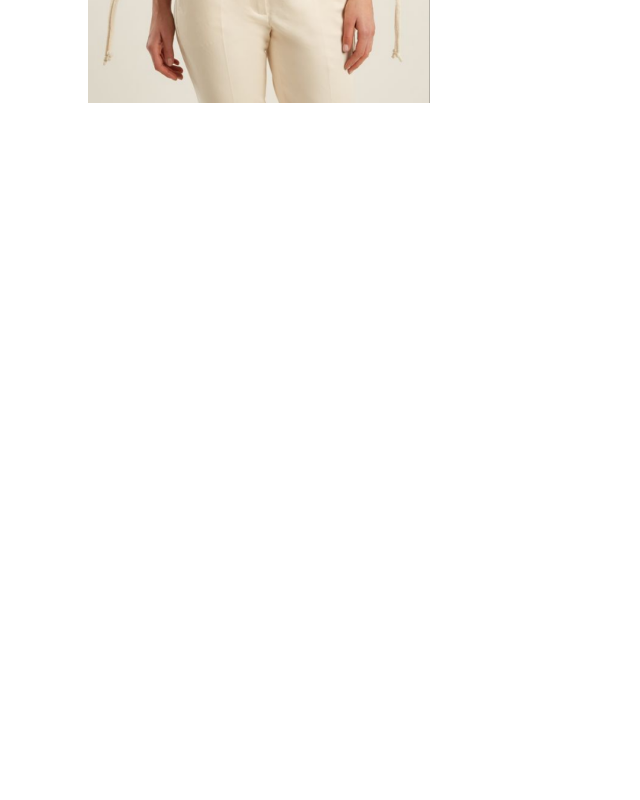
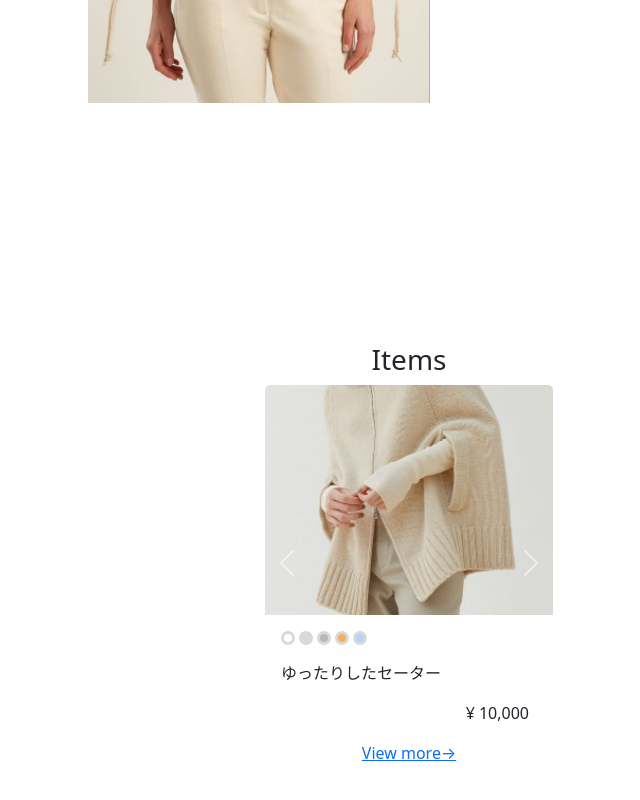
Before and after one commit to Alvil/only_sweater, a Next.js app: page / in a window 1280 px wide. Shown: the part 1192-1992 px from the top of the page, without its empty margins (231-871 px from the left). Before the commit the page ends 1535 px from the top, so only its background shows below. Built offline with nearby package versions, Linux system fonts and the light colour scheme.

Commit message:
initialize items section

```diff
--- /dev/null
+++ b/src/components/atoms/ColorPallete.tsx
@@ -0,0 +1,20 @@
+import React, { FC } from "react";
+
+interface Props {
+  borderColor: string;
+  fill: string;
+  className?: string;
+}
+
+export const ColorPallete: FC<Props> = ({ borderColor, fill, className }) => {
+  const style = {
+    width: "14px",
+    height: "14px",
+    backgroundColor: fill,
+    borderRadius: "50%",
+    borderColor,
+    borderStyle: "solid",
+    display: "block",
+  };
+  return <span style={style} className={className} />;
+};
--- /dev/null
+++ b/src/components/atoms/ViewMore.tsx
@@ -0,0 +1,9 @@
+import React, { FC } from "react";
+import { Button, Card, Container } from "react-bootstrap";
+
+interface Props {
+  href: string;
+}
+export const ViewMore: FC<Props> = ({ href }) => {
+  return <a href={href}>View more→</a>;
+};
--- a/src/components/atoms/index.ts
+++ b/src/components/atoms/index.ts
@@ -1,3 +1,5 @@
+export * from "./ColorPallete";
+export * from "./FbLogo";
 export * from "./InstagramLogo";
-export * from "./FbLogo";
 export * from "./OnlySweatersLogo";
+export * from "./ViewMore";
--- /dev/null
+++ b/src/components/molecules/ItemsSectionCarousel.tsx
@@ -0,0 +1,42 @@
+import React, { FC, ReactNode, useState, useEffect } from "react";
+import { Card, Carousel } from "react-bootstrap";
+import { ColorPallete } from "components/atoms";
+
+interface Props {
+  sweaters: {
+    id: number;
+    src: string;
+    price: number;
+    description: string;
+    variants: string[];
+  }[];
+}
+
+export const ItemsSectionCarousel: FC<Props> = ({ sweaters }) => {
+  return (
+    <>
+      <Carousel>
+        {sweaters.map((sweater) => (
+          <Carousel.Item key={sweater.id}>
+            <Card style={{ width: "18rem" }} className="border-0">
+              <Card.Img variant="top" src={sweater.src} />
+              <Card.Body>
+                <Card.Text className="d-flex">
+                  {sweater.variants.map((variant) => (
+                    <span className="pe-1" key={variant}>
+                      <ColorPallete fill={variant} borderColor="#D9D9D9" />
+                    </span>
+                  ))}
+                </Card.Text>
+                <Card.Text>{sweater.description}</Card.Text>
+                <Card.Text className="text-end pe-2">
+                  ¥ {sweater.price.toLocaleString()}
+                </Card.Text>
+              </Card.Body>
+            </Card>
+          </Carousel.Item>
+        ))}
+      </Carousel>
+    </>
+  );
+};
--- /dev/null
+++ b/src/components/molecules/index.ts
@@ -0,0 +1 @@
+export * from "./ItemsSectionCarousel";
--- a/src/components/organisms/AboutSection.tsx
+++ b/src/components/organisms/AboutSection.tsx
@@ -1,3 +1,4 @@
+import { ViewMore } from "components/atoms";
 import React, { FC } from "react";
 import { Card, Container } from "react-bootstrap";
 
@@ -22,9 +23,9 @@ export const AboutSection: FC = () => {
             細部までこだわって作りました。
           </Card.Text>
           <Card.Text>あなたの冬が特別なものになりますように...</Card.Text>
-          <Card.Link href="/about" className="">
-            View more→
-          </Card.Link>
+          <Card.Text>
+            <ViewMore href="/about" />
+          </Card.Text>
         </Card>
       </div>
     </Container>
--- /dev/null
+++ b/src/components/organisms/ItemsSection.tsx
@@ -0,0 +1,35 @@
+import React, { FC } from "react";
+import { Carousel, Container } from "react-bootstrap";
+import { ItemsSectionCarousel } from "components/molecules";
+import { ViewMore } from "components/atoms";
+
+const sweaters = [
+  {
+    id: 1,
+    src: "sweater_5.png",
+    price: 10000,
+    description: "ゆったりしたセーター",
+    variants: ["#FFFFFF", "#D9D9D9", "#B8B8B8", "#F5B05F", "#B5D3F7"],
+  },
+  {
+    id: 2,
+    src: "sweater_5.png",
+    price: 10000,
+    description: "ゆったりしたセーター",
+    variants: ["#FFFFFF", "#D9D9D9", "#B8B8B8", "#F5B05F", "#B5D3F7"],
+  },
+];
+
+export const ItemsSection: FC = () => {
+  return (
+    <Container
+      fluid
+      style={{ paddingBottom: "15rem", width: "18rem" }}
+      className="d-flex flex-column align-items-center"
+    >
+      <h3>Items</h3>
+      <ItemsSectionCarousel sweaters={sweaters} />
+      <ViewMore href="/items" />
+    </Container>
+  );
+};
--- a/src/components/organisms/index.ts
+++ b/src/components/organisms/index.ts
@@ -1,3 +1,4 @@
 export * from "./AboutSection";
+export * from "./ItemsSection";
 export * from "./NavigationBar";
 export * from "./SloganSection";
--- a/src/components/templates/LandingPage.tsx
+++ b/src/components/templates/LandingPage.tsx
@@ -1,6 +1,10 @@
 import React, { FC } from "react";
 import { Container } from "react-bootstrap";
-import { AboutSection, SloganSection } from "components/organisms";
+import {
+  AboutSection,
+  ItemsSection,
+  SloganSection,
+} from "components/organisms";
 import { Layout } from "components/templates";
 
 export const LandingPage: FC = () => {
@@ -9,6 +13,7 @@ export const LandingPage: FC = () => {
       <Container fluid>
         <SloganSection />
         <AboutSection />
+        <ItemsSection />
       </Container>
     </Layout>
   );
```
Also changed, not shown: public/sweater_5.png (added).
